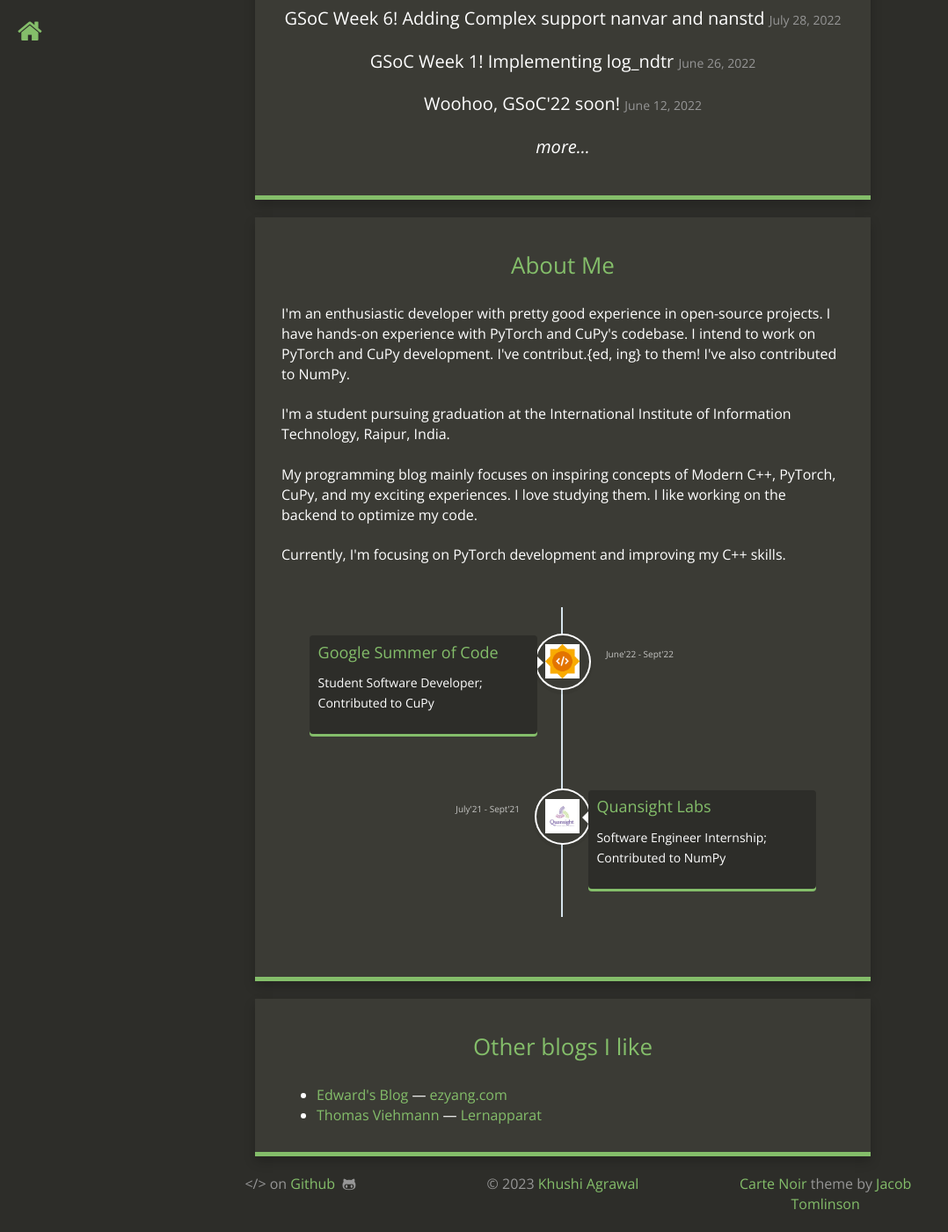
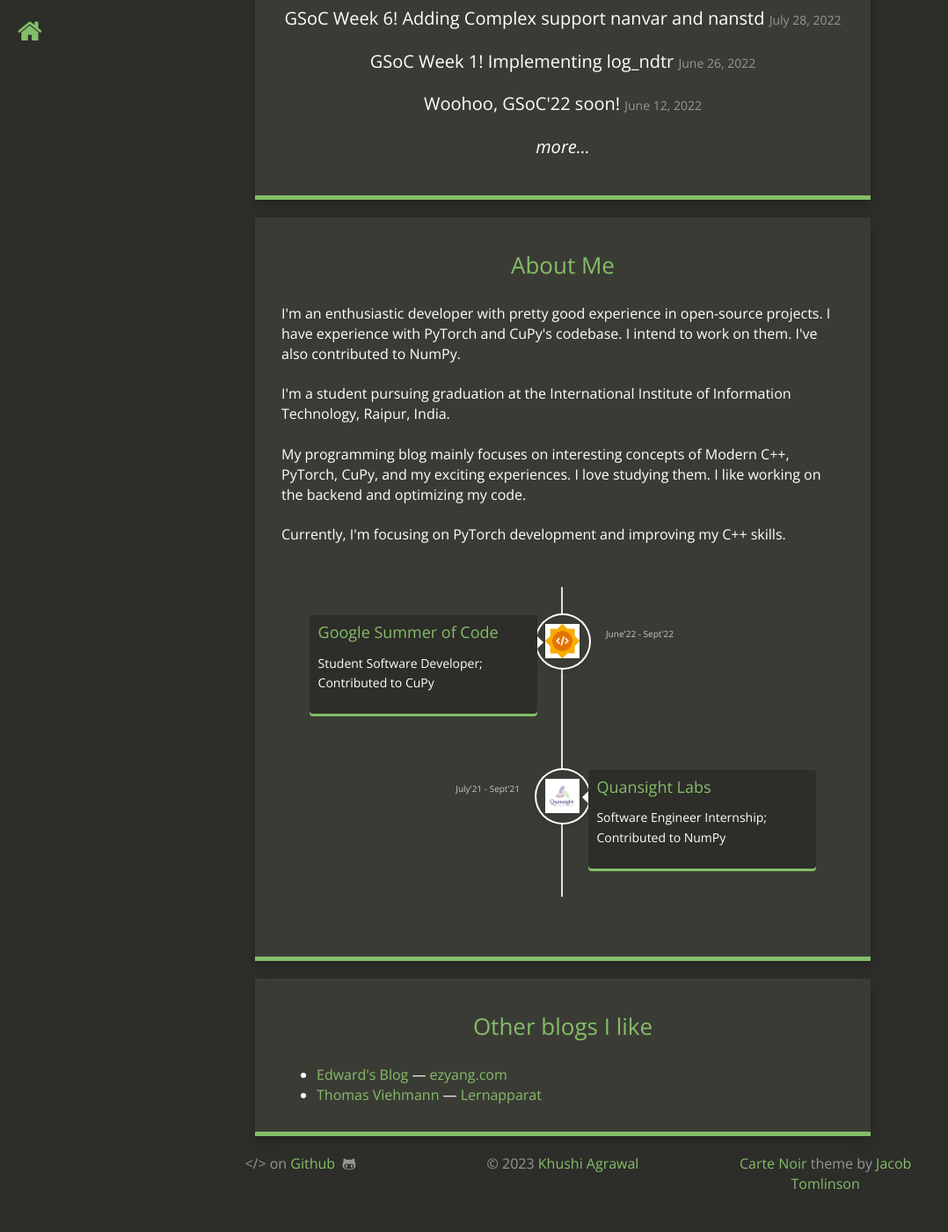
Before and after one commit to khushi-411/khushi-411.github.io, a Jekyll site: the page built from index.html, in a window 1280 px wide and 1400 px high, scrolled down 628 px. Shown: the whole window at 88% size, without its empty margins (0-1078 px from the left). Built offline with Jekyll 4.4.1, drawn with Linux system fonts in a browser that asks for light colours; nearby versions of some CDN libraries; after the commit the page ends 2005 px from its top, so only the background shows below that.

Commit message:
improve about

```diff
--- a/index.html
+++ b/index.html
@@ -53,7 +53,7 @@
 
 	      <h2>About Me</h2>
 
-		I'm an enthusiastic developer with pretty good experience in open-source projects. I have hands-on experience with PyTorch and CuPy's codebase. I intend to work on PyTorch and CuPy development. I've contribut.{ed, ing} to them! I've also contributed to NumPy.
+		I'm an enthusiastic developer with pretty good experience in open-source projects. I have experience with PyTorch and CuPy's codebase. I intend to work on them. I've also contributed to NumPy.
 		<br/>
 		<br/>
 
@@ -61,7 +61,7 @@
 		<br/>
 		<br/>
 
-		My programming blog mainly focuses on inspiring concepts of Modern C++, PyTorch, CuPy, and my exciting experiences. I love studying them. I like working on the backend to optimize my code.
+		My programming blog mainly focuses on interesting concepts of Modern C++, PyTorch, CuPy, and my exciting experiences. I love studying them. I like working on the backend and optimizing my code.
 		<br/>
 		<br/>
 
```
